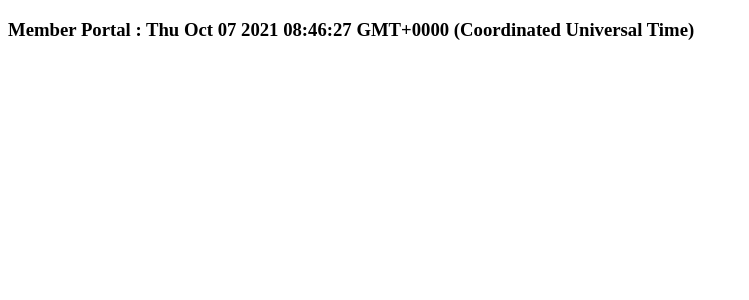
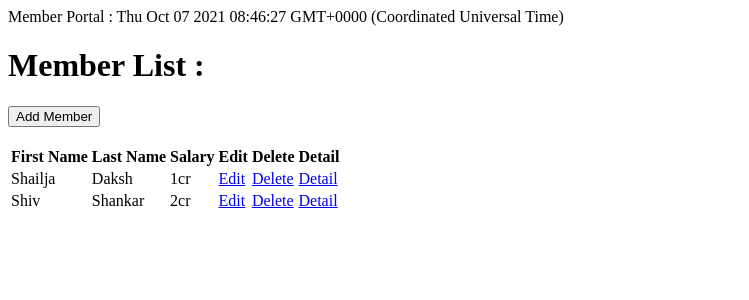
Before and after one commit to snehase25/angular-crud-static-wireframe, an Angular app in the folder memberportal/: page /list in a window 1280 px wide. Before the commit this address led to /. Shown: the top 300 px of the page, without its empty margins (0-749 px from the left). Built offline with nearby package versions, Linux system fonts and the light colour scheme.

Commit message:
Added routing and navigations

```diff
--- a/memberportal/src/app/Member/add/add.component.html
+++ b/memberportal/src/app/Member/add/add.component.html
@@ -6,4 +6,4 @@
 <label>Salary :</label>
 <input type="text" /><br><br>
 <button type="button">Save</button>
-<button type="button">Cancel</button>
+<button type="button" (click)="goBack();">Cancel</button>
--- a/memberportal/src/app/Member/add/add.component.ts
+++ b/memberportal/src/app/Member/add/add.component.ts
@@ -1,4 +1,6 @@
+import { Location } from '@angular/common';
 import { Component, OnInit } from '@angular/core';
+import { Router } from '@angular/router';
 
 @Component({
   selector: 'app-add',
@@ -7,9 +9,12 @@ import { Component, OnInit } from '@angular/core';
 })
 export class AddComponent implements OnInit {
 
-  constructor() { }
+  constructor(private router:Router, private location:Location) { }
 
   ngOnInit(): void {
   }
 
+  goBack(){
+    this.location.back();
+  }
 }
--- a/memberportal/src/app/Member/detail/detail.component.html
+++ b/memberportal/src/app/Member/detail/detail.component.html
@@ -5,4 +5,4 @@
 <label>Daksh</label><br>
 <label>Salary :</label>
 <label>1 Cr</label><br><br>
-<button type="button">Back</button>
+<button type="button" (click)="goBack();">Back</button>
--- a/memberportal/src/app/Member/detail/detail.component.ts
+++ b/memberportal/src/app/Member/detail/detail.component.ts
@@ -1,3 +1,4 @@
+import { Location } from '@angular/common';
 import { Component, OnInit } from '@angular/core';
 
 @Component({
@@ -7,9 +8,12 @@ import { Component, OnInit } from '@angular/core';
 })
 export class DetailComponent implements OnInit {
 
-  constructor() { }
+  constructor(private location: Location) { }
 
   ngOnInit(): void {
   }
 
+  goBack(){
+    this.location.back();
+  }
 }
--- a/memberportal/src/app/Member/edit/edit.component.html
+++ b/memberportal/src/app/Member/edit/edit.component.html
@@ -6,4 +6,4 @@
 <label>Salary :</label>
 <input type="text" value="1 Cr"  /><br><br>
 <button type="button">Save</button>
-<button type="button">Cancel</button>
+<button type="button" (click)="goBack();">Cancel</button>
--- a/memberportal/src/app/Member/edit/edit.component.ts
+++ b/memberportal/src/app/Member/edit/edit.component.ts
@@ -1,3 +1,4 @@
+import { Location } from '@angular/common';
 import { Component, OnInit } from '@angular/core';
 
 @Component({
@@ -7,9 +8,12 @@ import { Component, OnInit } from '@angular/core';
 })
 export class EditComponent implements OnInit {
 
-  constructor() { }
+  constructor(private location:Location) { }
 
   ngOnInit(): void {
   }
 
+  goBack(){
+    this.location.back();
+  }
 }
--- a/memberportal/src/app/Member/list/list.component.html
+++ b/memberportal/src/app/Member/list/list.component.html
@@ -1,5 +1,5 @@
 <h1>Member List :</h1>
-<button type="button">Add Member</button>
+<button type="button" (click)="addmember();">Add Member</button>
 <br><br>
 <table>
     <tr>
@@ -14,16 +14,16 @@
         <td>Shailja</td>
         <td>Daksh</td>
         <td>1cr</td>
-        <td><a href="#">Edit</a></td>
-        <td><a href="#">Delete</a></td>
-        <td><a href="#">Detail</a></td>
+        <td><a routerLink="/edit">Edit</a></td>
+        <td><a href="#" (click)="delete();">Delete</a></td>
+        <td><a routerLink="/detail">Detail</a></td>
     </tr>
     <tr>
         <td>Shiv</td>
         <td>Shankar</td>
         <td>2cr</td>
-        <td><a href="#">Edit</a></td>
-        <td><a href="#">Delete</a></td>
-        <td><a href="#">Detail</a></td>
+        <td><a routerLink="/edit">Edit</a></td>
+        <td><a href="#" (click)="delete();">Delete</a></td>
+        <td><a routerLink="/detail">Detail</a></td>
     </tr>
 </table>
--- a/memberportal/src/app/Member/list/list.component.ts
+++ b/memberportal/src/app/Member/list/list.component.ts
@@ -1,4 +1,5 @@
 import { Component, OnInit } from '@angular/core';
+import { Router } from '@angular/router';
 
 @Component({
   selector: 'app-list',
@@ -7,9 +8,17 @@ import { Component, OnInit } from '@angular/core';
 })
 export class ListComponent implements OnInit {
 
-  constructor() { }
+  constructor(private router : Router) { }
 
   ngOnInit(): void {
   }
 
+  addmember(){
+    this.router.navigate(['add']); //OR this.router.navigateByUrl('/add');
+  }
+
+  delete(){
+    confirm("Are you sure to delete ?");
+  }
+
 }
--- a/memberportal/src/app/app-routing.module.ts
+++ b/memberportal/src/app/app-routing.module.ts
@@ -1,7 +1,17 @@
 import { NgModule } from '@angular/core';
 import { RouterModule, Routes } from '@angular/router';
+import { AddComponent } from './Member/add/add.component';
+import { DetailComponent } from './Member/detail/detail.component';
+import { EditComponent } from './Member/edit/edit.component';
+import { ListComponent } from './Member/list/list.component';
 
-const routes: Routes = [];
+const routes: Routes = [
+  {path:'', redirectTo: '/list', pathMatch:'full'},
+  {path:'list', component: ListComponent},
+  {path:'add', component: AddComponent},
+  {path:'edit', component: EditComponent},
+  {path:'detail', component: DetailComponent}
+];
 
 @NgModule({
   imports: [RouterModule.forRoot(routes)],
--- a/memberportal/src/app/app.component.html
+++ b/memberportal/src/app/app.component.html
@@ -1,3 +1,3 @@
-<h3>{{title}}</h3>
+{{title}}
 
-<!-- <router-outlet></router-outlet> -->
+<router-outlet></router-outlet>
```
